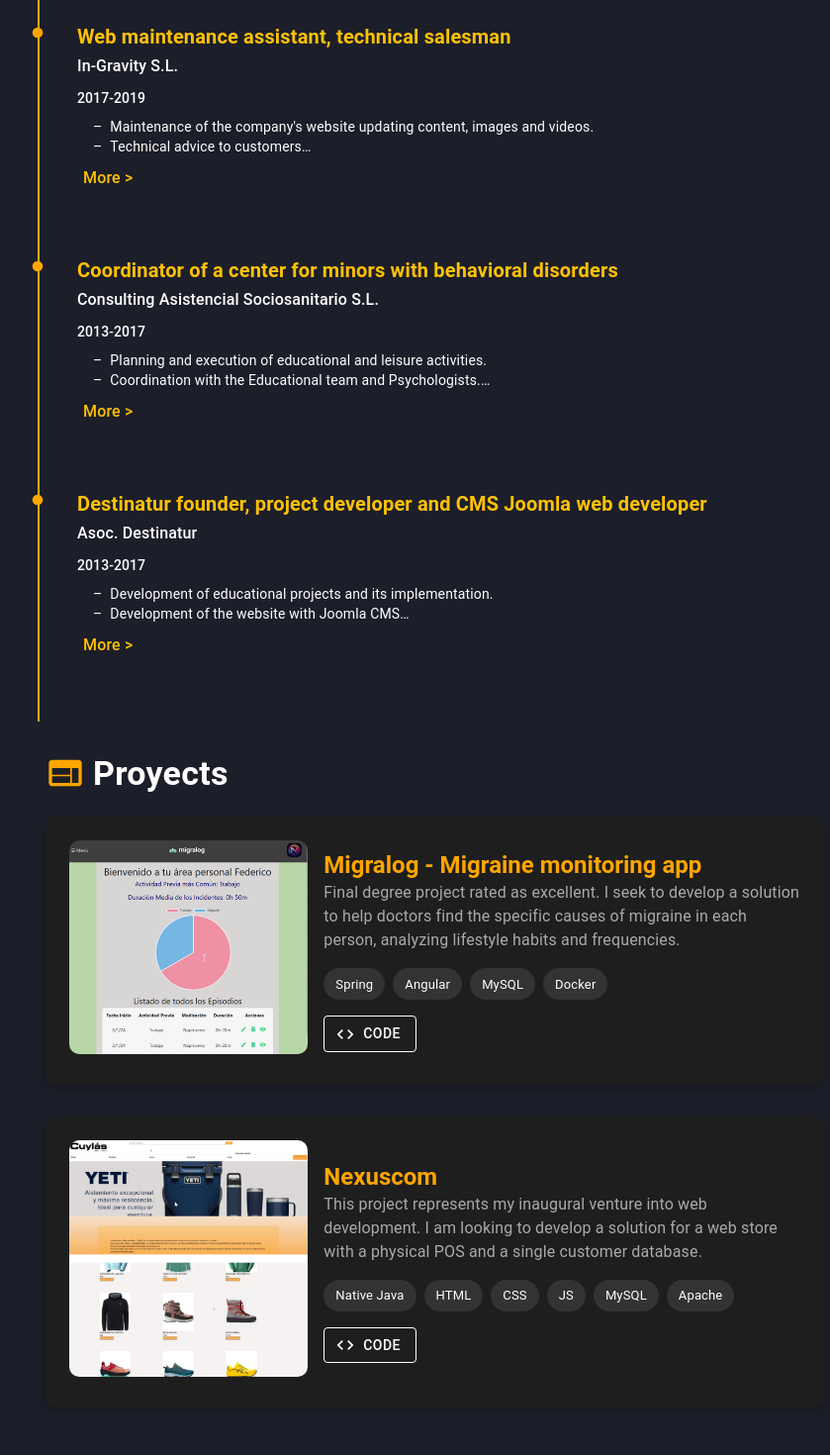
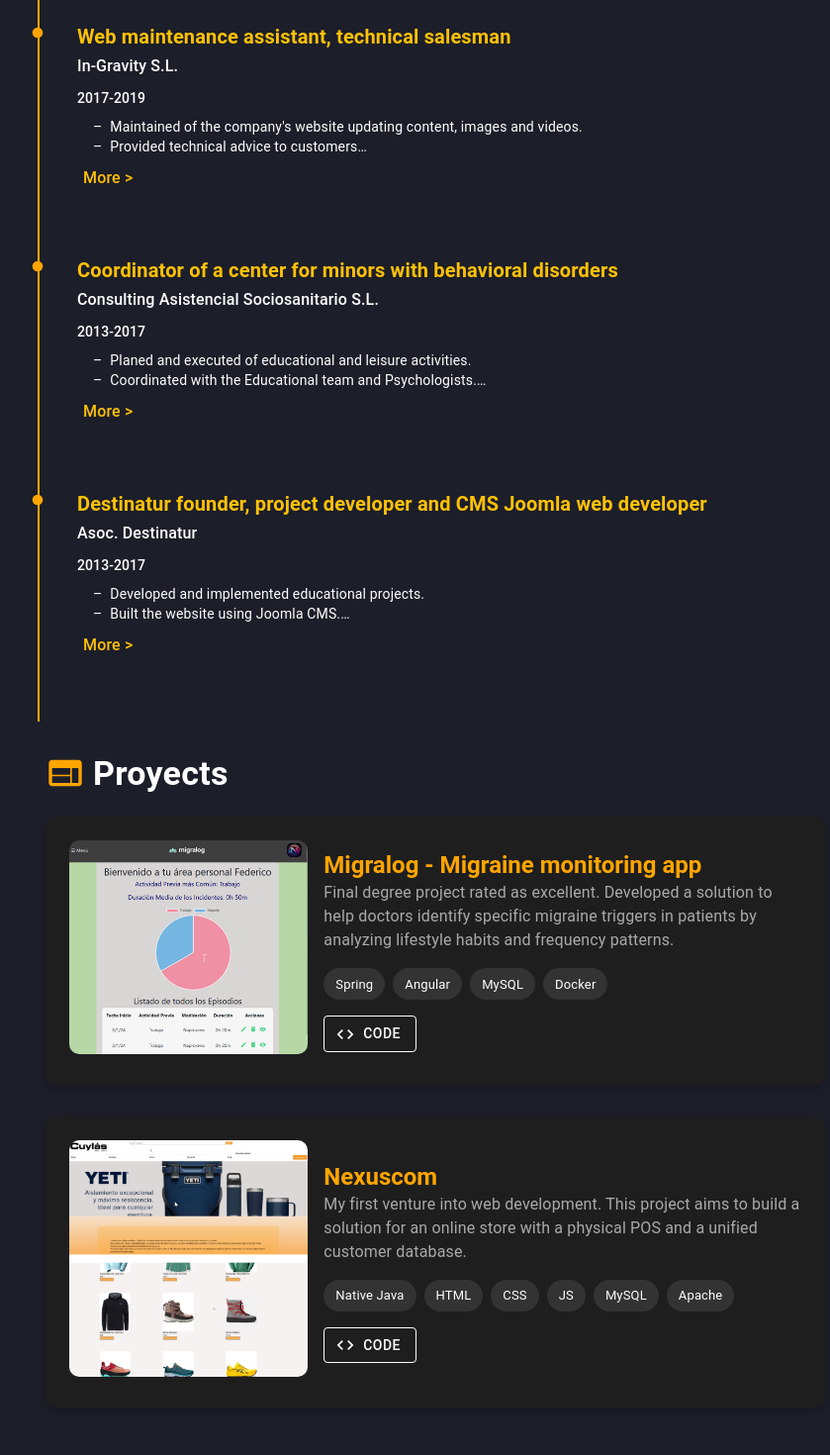
Before and after one commit to oPelayo/portfolio, a React (Create React App) app: page /experience in a window 1280 px wide. Shown: the part 1080-2550 px from the top of the page at 99% size, without its empty margins (200-1039 px from the left). Built offline with nearby package versions, Linux system fonts and the light colour scheme.

Commit message:
Cambios en la redacción

```diff
--- a/src/pages/AboutMe.js
+++ b/src/pages/AboutMe.js
@@ -36,7 +36,7 @@ const AboutMe = () => {
           marginBottom: 2,
         }}
       >
-        These experiences were very enriching and the process of developing our own website sparked my interest in code. Always focused on hardware, I began to delve into software from then on. At the moment, I am focusing what I have learned towards this area, exploring different aspects of computing in order to grow professionally.
+        These enriching experiences sparked my interest in coding. Although I initially focused on hardware, I began exploring software development and am now channeling my learning into this field. I continue to explore various aspects of computing to grow professionally.
       </Typography>
 
       <Typography
@@ -47,7 +47,7 @@ const AboutMe = () => {
           marginBottom: 2,
         }}
       >
-        In addition to my formal training in Java, Spring, Maven, Node, HTML5, CSS3, JS, Git, React, Angular and Docker, I am constantly looking to stay up to date with complementary technologies such as Python, Docker, Kotlin, TypeScript or cybersecurity. This approach allows me to face any challenge with greater ease and versatility.
+       In addition to my formal training in Java, Spring, Maven, Node, HTML5, CSS3, JS, Git, React, Angular, and Docker, I am always looking to expand my knowledge with technologies like Python, Kotlin, TypeScript, and cybersecurity. This mindset helps me face challenges with flexibility and versatility.
       </Typography>
 
       <Typography
@@ -57,7 +57,7 @@ const AboutMe = () => {
           lineHeight: 1.6,
         }}
       >
-        I am excited about the new goal I have set for myself and I enjoy learning something new every day. I am always open to opportunities and collaborations that allow me to continue growing professionally.
+        I am excited about the goals I’ve set for myself and enjoy learning something new every day. I am open to opportunities and collaborations that allow me to keep growing professionally.
       </Typography>
     </Box>
   );
--- a/src/pages/Experience.js
+++ b/src/pages/Experience.js
@@ -8,7 +8,7 @@ const experiences = [
   {
     title: "Technical salesman, onboarding new workers, network and electronic maintenance",
     company: "Cuylas S.L.",
-    date: "At present",
+    date: "Present",
     description:[
       "-Technical advice by assessing individual customer needs to recommend products that suit their skill level, skiing style and preferences.",
       "-Shop technician specialized in repair, maintenance, adjustments and care of equipment.",
@@ -25,11 +25,11 @@ const experiences = [
     company: "Tecnicas Reunidas S.A.",
     date: "2024",
     description:[
-      "- Planing & Development of an internal pilot application for digital content.",
+      "- Planing & Development an internal pilot application for digital content.",
       "- Developed with ASP.Net, MVC pattern.",
-      "- Management of Oracle databases.",
-      "- Git Control version.",
-      "- Deployment with Azure Cloud."
+      "- Managed Oracle databases.",
+      "- Version control using Git.",
+      "- Deployed with Azure Cloud."
     ]
   },
   {
@@ -37,9 +37,9 @@ const experiences = [
     company: "In-Gravity S.L.",
     date: "2017-2019",
     description:[
-      "- Maintenance of the company's website updating content, images and videos.",
-      "- Technical advice to customers",
-      "- Maintenance and repair of equipment"
+      "- Maintained of the company's website updating content, images and videos.",
+      "- Provided technical advice to customers",
+      "- Maintenance and repair equipment"
     ]
   },
   {
@@ -47,10 +47,10 @@ const experiences = [
     company: "Consulting Asistencial Sociosanitario S.L.",
     date: "2013-2017",
     description:[
-      "- Planning and execution of educational and leisure activities.",
-      "- Coordination with the Educational team and Psychologists.",
+      "- Planed and executed of educational and leisure activities.",
+      "- Coordinated with the Educational team and Psychologists.",
       "- Educational interventions, supervision of guidelines and methodologies to be applied.",
-      "- Team management (6 people)"
+      "- Managed tem (6 people)"
     ]
   },
   {
@@ -58,10 +58,10 @@ const experiences = [
     company: "Asoc. Destinatur",
     date: "2013-2017",
     description:[
-      "- Development of educational projects and its implementation.",
-      "- Development of the website with Joomla CMS",
-      "- Treasurer of the association",
-      "- Management of the association"
+      "- Developed and implemented educational projects.",
+      "- Built the website using Joomla CMS.",
+      "- Acted as the association's treasurer.",
+      "- Managed the association's operations."
     ]
   }
 
--- a/src/pages/Proyects.js
+++ b/src/pages/Proyects.js
@@ -12,7 +12,7 @@ function Proyects() {
   const projectData = [
     {
       title: 'Migralog - Migraine monitoring app',
-      description: 'Final degree project rated as excellent. I seek to develop a solution to help doctors find the specific causes of migraine in each person, analyzing lifestyle habits and frequencies.',
+      description: 'Final degree project rated as excellent. Developed a solution to help doctors identify specific migraine triggers in patients by analyzing lifestyle habits and frequency patterns.',
       image: MigralogImage,
       tags: ['Spring', 'Angular', 'MySQL', 'Docker' ],
       codeLink: "https://github.com/oPelayo/the_way",
@@ -20,7 +20,7 @@ function Proyects() {
     },
     {
       title: 'Nexuscom',
-      description: 'This project represents my inaugural venture into web development. I am looking to develop a solution for a web store with a physical POS and a single customer database.',
+      description: 'My first venture into web development. This project aims to build a solution for an online store with a physical POS and a unified customer database.',
       image: NexuscomImage,
       tags: ['Native Java', 'HTML','CSS', 'JS', 'MySQL', 'Apache'],
       codeLink: "https://github.com/oPelayo/the_Way_two",
```
